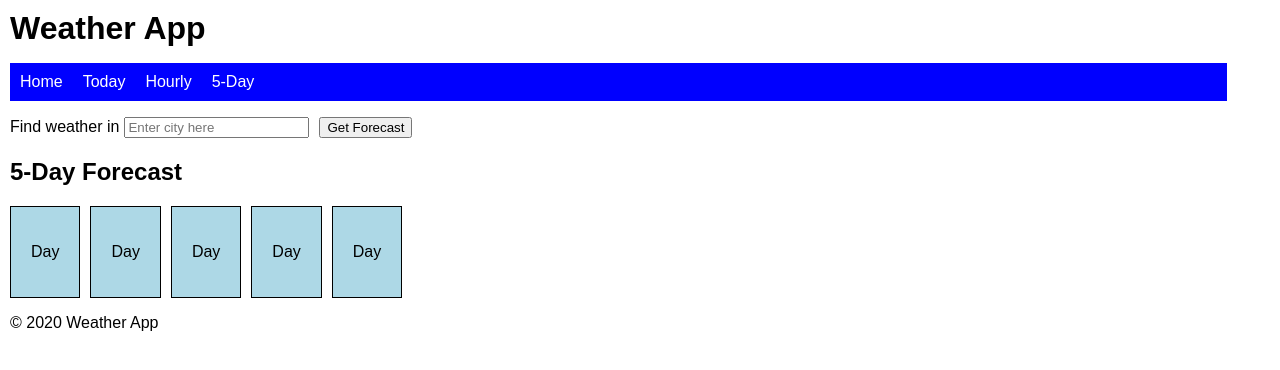
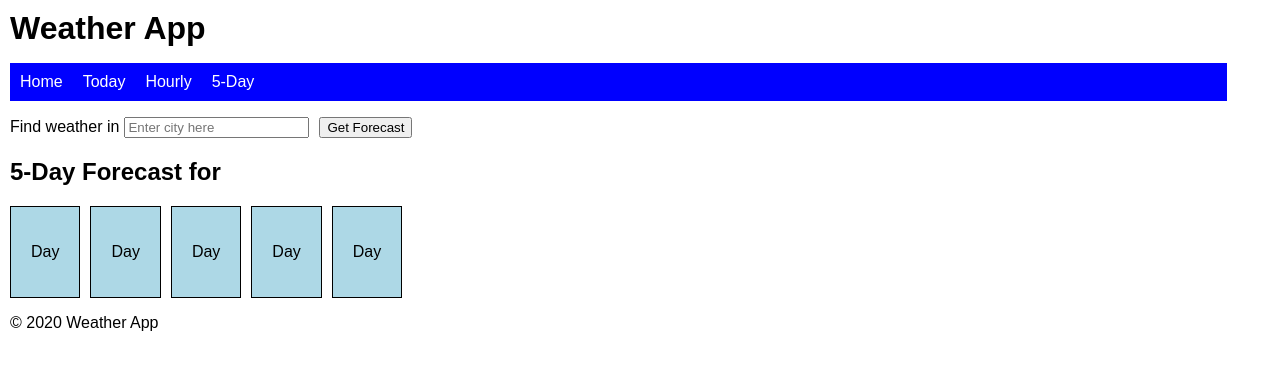
Before and after one commit to josephsenyonjo25/WeatherApp, a React (Create React App) app: page /fiveday in a window 1280 px wide. Shown: the top 370 px of the page. Built offline with nearby package versions, Linux system fonts and the light colour scheme; no server answers.

Commit message:
added context to FiveDay component to display city name

```diff
--- a/src/components/FiveDay.js
+++ b/src/components/FiveDay.js
@@ -1,12 +1,14 @@
-import React, {Component} from 'react';
+import React, {useContext} from 'react';
+import {Context} from '../context';
 import OneDay from './OneDay';
 
 
-class FiveDay extends Component {
-    render() {
+function FiveDay() {
+    const data = useContext(Context);
+    //render() {
       return (
         <div className="FiveDay">
-            <h2>5-Day Forecast</h2>
+            <h2>5-Day Forecast for {data.state.city}</h2>
             <div id ="days">
                 <OneDay />
                 <OneDay />
@@ -16,7 +18,7 @@ class FiveDay extends Component {
             </div>
         </div>
       );
-    }
+   // }
   }
 
 
```
